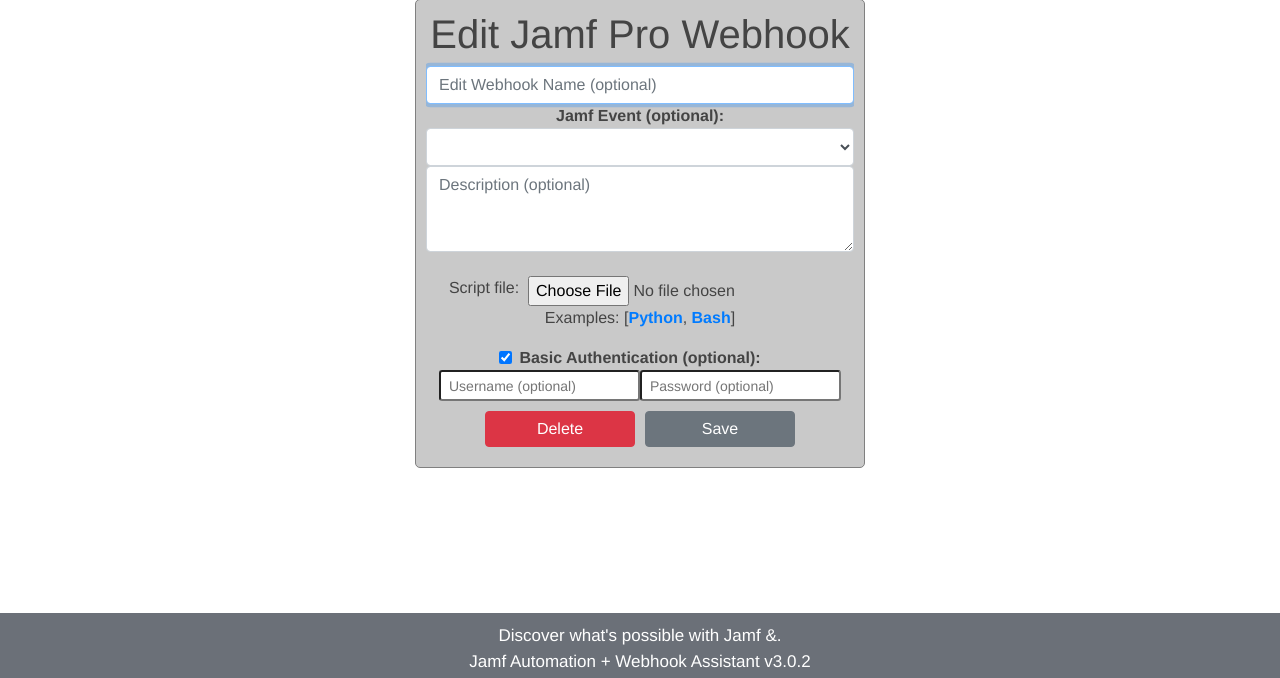
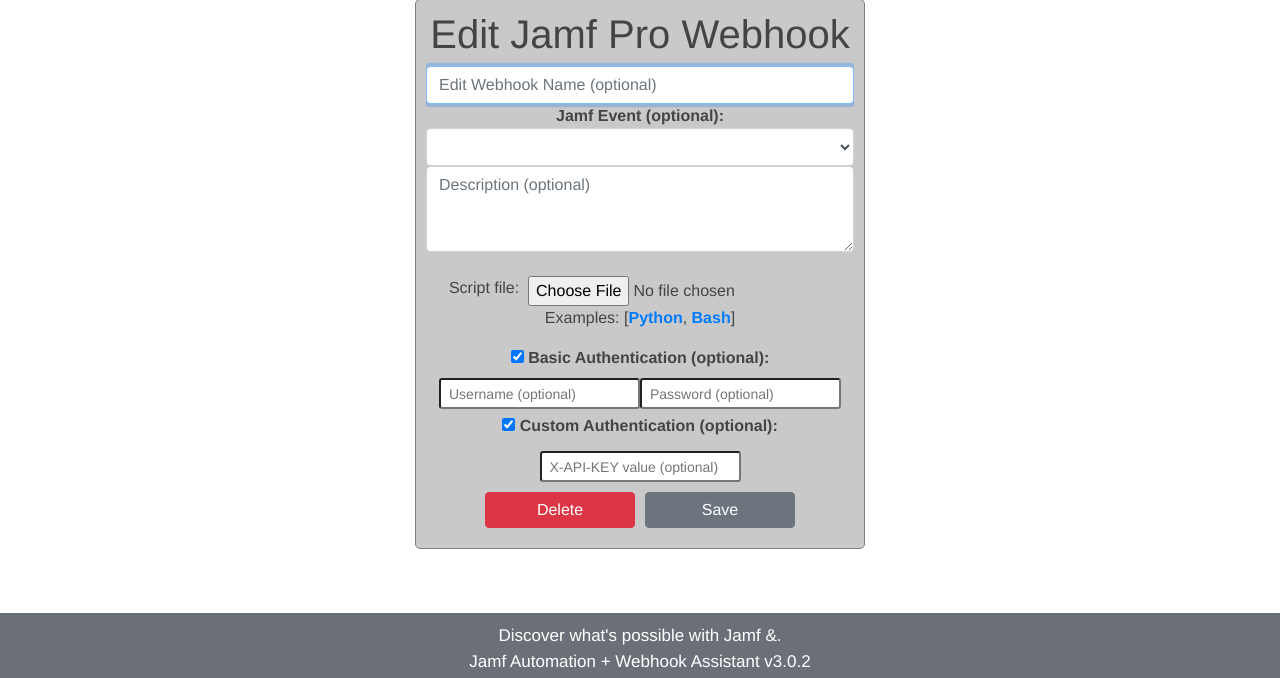
Before and after one commit to jamf/JAWA, a Flask app: template templates/webhooks/jamf/edit.html in a window 1280 px wide. Shown: the part 122-800 px from the top of the page. Run offline with Flask 2, Linux system fonts and the light colour scheme; the template is opened without the code that fills it, so the values that code supplies are empty; some libraries are stand-ins or nearby versions.

Commit message:
added x-api-key form fields for additional authentication options

```diff
--- a/templates/webhooks/jamf/edit.html
+++ b/templates/webhooks/jamf/edit.html
@@ -129,7 +129,7 @@
       </select></br></br>
        -->
                 <textarea name="description" rows=3 type="text" placeholder="Description (optional)"
-                          class="form-control">{{ webhook_info[0]['description'] }}</textarea><br>
+                          class="form-control">{{ webhook_info[0].get('description') }}</textarea><br>
 
                 <div class="d-flex justify-content-center">
                     Script file: &nbsp<input type="file" name="new_file" pattern="[^' ']+"
@@ -140,10 +140,10 @@
                             href="{{ url_for('resources_view.bash') }}" class="alert-link">Bash</a>] </p></div>
                 <div class="d-flex justify-content-center">
                     <label>
-                        <input type="checkbox" class="form-check-input" name="basic"
+                        <input type="checkbox" class="form-check-label" name="basic" value="basic"
                                onchange="java_script_:show(this.value)"
                                {% if webhook_info[0]['webhook_username'] != 'null' %} checked {% endif %}">
-                    </label><b>Basic Authentication (optional):</b></div>
+                    </label><b>&nbsp;Basic Authentication (optional):</b></div>
                 <div class="d-flex justify-content-center">
                 {% if webhook_info[0]['webhook_username'] == 'null' %}    <div id="hiddenDiv2" style="display:none"> {% endif %}
 
@@ -155,11 +155,22 @@
                                placeholder="Password (optional)"
                                value="{% if webhook_info[0]['webhook_password'] != 'null' %}{{ webhook_info[0]['webhook_password'] }}{% endif %}">
                     </div>
+                    </div>
+                    <div class="d-flex justify-content-center"><label>
+                    <input type="checkbox" class="form-check-label" name="custom" value="custom"
+                           onchange="java_script_:show(this.value)" {% if webhook_info[0].get('api_key', 'null') != 'null' %}checked{% endif %}>
+                </label><b>&nbsp;Custom Authentication (optional):</b></div>
+                <div class="d-flex justify-content-center">
+                    {% if webhook_info[0].get('api_key', 'null') == 'null' %}<div id="hiddenDiv3" style="display:none">{% endif %}
+                    {% if not webhook_info[0].get('api_key', 'null') == 'null' %}<div id="hiddenDiv3" style="display:inline-block">{% endif %}
+                        <input name="api_key" class="form-control-sm" type='api_key' title="X-API-KEY (optional)"
+                               placeholder="X-API-KEY value (optional)" value="
+{% if webhook_info[0].get('api_key', 'null') != 'null' %}{{ webhook_info[0].get('api_key') }}{% endif %}"></div>
                 </div>
 
                 <div class="d-flex justify-content-center btn-padded">
 
-                    <button style="overflow: visible !important; height: 0 !important; width: 0 !important; margin: 0 !important; border: 0 !important; padding: 0 !important; display: block !important;" type="submit" value=""/>
+
 
                     <button type=submit name="button_choice" value="Delete" class="btn btn-danger"
                             style="margin: 5px; padding: 5px; width: 150px"
@@ -188,7 +199,7 @@
                 </div>
 
             </div>
-    </div>
+            </div></form></div>
 {% endblock %}
 {% block additional_js %}
     <script>
@@ -202,8 +213,11 @@
                 hiddenDiv.style.display = 'inline-block';
                 hiddenDivTwo.style.display = 'inline-block';
             }
-            if (event == "on") {
+            if (event == "basic") {
                 hiddenDiv2.style.display = 'inline-block';
+            }
+            if (event == "custom") {
+                hiddenDiv3.style.display = 'inline-block';
             }
         }
     </script>
```
Also changed, not shown: templates/webhooks/custom/edit.html (+19 -5 lines), templates/webhooks/custom/new.html (+18 -5 lines), templates/webhooks/jamf/new.html (+21 -6 lines).
